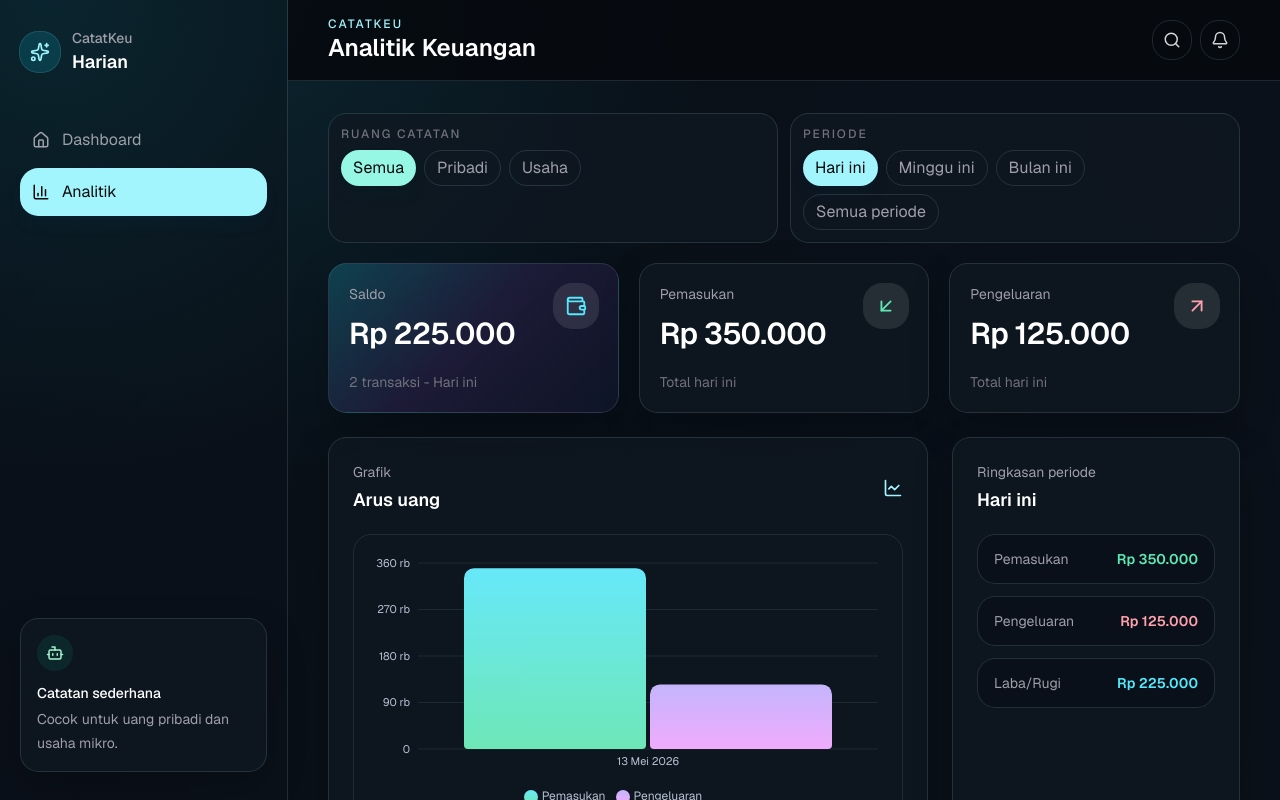
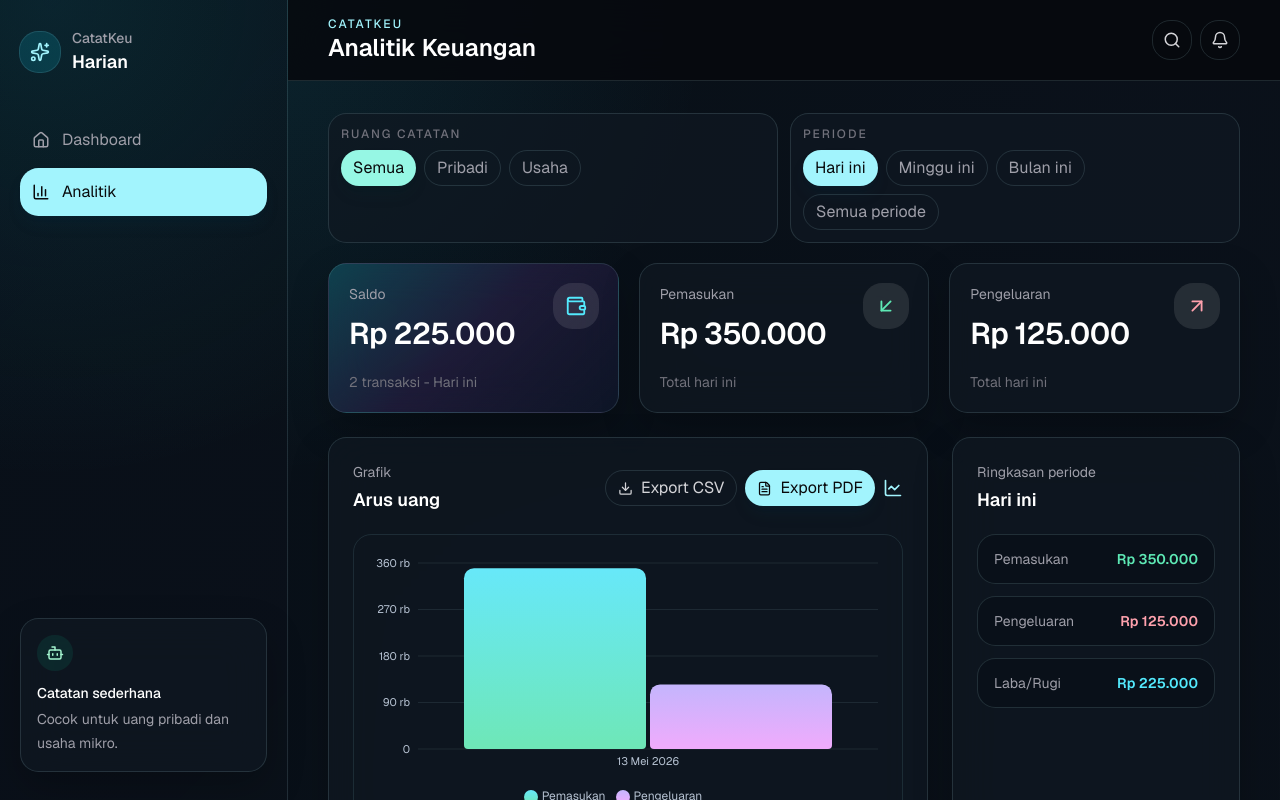
Before and after one commit to airi-drop/catatkeu, a Next.js app: page / in a window 1280 px wide. Both pictures are taken after a click on the button "Analitik". Shown: the top 800 px of the page. Built offline with nearby package versions, Linux system fonts and the light colour scheme.

Commit message:
analytics and export reports

```diff
--- a/app/page.tsx
+++ b/app/page.tsx
@@ -10,6 +10,8 @@ import {
   Bot,
   CalendarDays,
   CreditCard,
+  Download,
+  FileText,
   HomeIcon,
   LineChart as LineChartIcon,
   Menu,
@@ -150,6 +152,10 @@ function getSpaceLabel(space: TransactionSpace) {
   return space === "personal" ? "Pribadi" : "Usaha";
 }
 
+function getSpaceFilterLabel(space: SpaceFilter) {
+  return space === "all" ? "Semua" : getSpaceLabel(space);
+}
+
 function getPeriodLabel(period: PeriodFilter) {
   return (
     periodFilterOptions.find((option) => option.value === period)?.label ??
@@ -174,6 +180,19 @@ function formatDate(date: string) {
     month: "long",
     year: "numeric",
   }).format(new Date(year, month - 1, day));
+}
+
+function formatDateTime(date: Date) {
+  return new Intl.DateTimeFormat("id-ID", {
+    dateStyle: "medium",
+    timeStyle: "short",
+  }).format(date);
+}
+
+function formatReportAmount(amount: number) {
+  return new Intl.NumberFormat("id-ID", {
+    maximumFractionDigits: 0,
+  }).format(amount);
 }
 
 function getTodayDateKey() {
@@ -293,6 +312,40 @@ function compareTransactionsByRecency(
   }
 
   return second.id.localeCompare(first.id);
+}
+
+function getReportFileBase(period: PeriodFilter, space: SpaceFilter) {
+  return `catatkeu-${period}-${space}-${getTodayDateKey()}`;
+}
+
+function getTransactionTypeLabel(type: Transaction["type"]) {
+  return type === "income" ? "Pemasukan" : "Pengeluaran";
+}
+
+function getTransactionMemo(transaction: Transaction) {
+  return transaction.rawText || transaction.note;
+}
+
+function escapeCsvCell(value: string | number) {
+  const stringValue = String(value);
+
+  if (/[",\r\n]/.test(stringValue)) {
+    return `"${stringValue.replaceAll('"', '""')}"`;
+  }
+
+  return stringValue;
+}
+
+function downloadBlob(content: BlobPart, filename: string, type: string) {
+  const blob = new Blob([content], { type });
+  const url = URL.createObjectURL(blob);
+  const link = document.createElement("a");
+  link.href = url;
+  link.download = filename;
+  document.body.appendChild(link);
+  link.click();
+  link.remove();
+  URL.revokeObjectURL(url);
 }
 
 function parseAmount(rawText: string) {
@@ -948,6 +1001,180 @@ export default function Home() {
       tone: "text-rose-300",
     },
   ];
+
+  function exportCsvReport() {
+    const rows = [...filteredTransactions]
+      .sort(compareTransactionsByRecency)
+      .map((transaction) => [
+        transaction.date,
+        getTransactionTypeLabel(transaction.type),
+        transaction.category,
+        transaction.amount,
+        getSpaceLabel(transaction.space),
+        getTransactionMemo(transaction),
+      ]);
+    const csv = [
+      ["tanggal", "tipe", "kategori", "nominal", "ruang", "catatan/rawText"],
+      ...rows,
+    ]
+      .map((row) => row.map(escapeCsvCell).join(","))
+      .join("\r\n");
+
+    downloadBlob(
+      csv,
+      `${getReportFileBase(periodFilter, spaceFilter)}.csv`,
+      "text/csv;charset=utf-8",
+    );
+  }
+
+  async function exportPdfReport() {
+    const { jsPDF } = await import("jspdf");
+    const doc = new jsPDF({
+      format: "a4",
+      orientation: "landscape",
+      unit: "mm",
+    });
+    const transactionsForReport = [...filteredTransactions].sort(
+      compareTransactionsByRecency,
+    );
+    const marginX = 14;
+    const pageHeight = doc.internal.pageSize.getHeight();
+    const pageWidth = doc.internal.pageSize.getWidth();
+    const periodText = getPeriodLabel(periodFilter);
+    const spaceText = getSpaceFilterLabel(spaceFilter);
+    const columns = [
+      { key: "date", label: "Tanggal", width: 31 },
+      { key: "type", label: "Tipe", width: 30 },
+      { key: "category", label: "Kategori", width: 42 },
+      { key: "amount", label: "Nominal", width: 32 },
+      { key: "space", label: "Ruang", width: 28 },
+      { key: "memo", label: "Catatan/rawText", width: 106 },
+    ] as const;
+
+    function drawHeader() {
+      doc.setFillColor(255, 255, 255);
+      doc.rect(0, 0, pageWidth, pageHeight, "F");
+      doc.setTextColor(17, 24, 39);
+      doc.setFont("helvetica", "bold");
+      doc.setFontSize(18);
+      doc.text("Laporan Keuangan CatatKeu", marginX, 18);
+      doc.setFont("helvetica", "normal");
+      doc.setFontSize(9);
+      doc.setTextColor(82, 82, 91);
+      doc.text(`Dibuat: ${formatDateTime(new Date())}`, marginX, 25);
+    }
+
+    function drawTableHeader(y: number) {
+      let x = marginX;
+      doc.setFillColor(244, 244, 245);
+      doc.setDrawColor(212, 212, 216);
+      doc.setTextColor(39, 39, 42);
+      doc.setFont("helvetica", "bold");
+      doc.setFontSize(8);
+
+      columns.forEach((column) => {
+        doc.rect(x, y, column.width, 8, "FD");
+        doc.text(column.label, x + 2, y + 5.2);
+        x += column.width;
+      });
+
+      return y + 8;
+    }
+
+    function splitCellText(value: string, width: number) {
+      const lines = doc.splitTextToSize(value || "-", width - 4) as string[];
+
+      if (lines.length <= 3) {
+        return lines;
+      }
+
+      return [...lines.slice(0, 2), `${lines[2]}...`];
+    }
+
+    drawHeader();
+
+    doc.setDrawColor(228, 228, 231);
+    doc.setFillColor(250, 250, 250);
+    doc.roundedRect(marginX, 33, pageWidth - marginX * 2, 24, 2, 2, "FD");
+    doc.setFont("helvetica", "normal");
+    doc.setFontSize(9);
+    doc.setTextColor(82, 82, 91);
+    doc.text(`Periode: ${periodText}`, marginX + 5, 41);
+    doc.text(`Ruang catatan: ${spaceText}`, marginX + 5, 49);
+
+    [
+      ["Saldo", totals.balance],
+      ["Pemasukan", totals.income],
+      ["Pengeluaran", totals.expense],
+    ].forEach(([label, value], index) => {
+      const x = marginX + 92 + index * 53;
+      doc.setTextColor(82, 82, 91);
+      doc.setFont("helvetica", "normal");
+      doc.setFontSize(8);
+      doc.text(String(label), x, 41);
+      doc.setTextColor(17, 24, 39);
+      doc.setFont("helvetica", "bold");
+      doc.setFontSize(10);
+      doc.text(formatCurrency(Number(value)), x, 49);
+    });
+
+    let y = 68;
+    doc.setFont("helvetica", "bold");
+    doc.setFontSize(11);
+    doc.setTextColor(17, 24, 39);
+    doc.text("Transaksi", marginX, y);
+    y += 5;
+    y = drawTableHeader(y);
+
+    if (transactionsForReport.length === 0) {
+      doc.setFont("helvetica", "normal");
+      doc.setFontSize(9);
+      doc.setTextColor(113, 113, 122);
+      doc.text("Tidak ada transaksi pada filter aktif.", marginX, y + 9);
+    }
+
+    transactionsForReport.forEach((transaction) => {
+      const values = {
+        amount: formatReportAmount(transaction.amount),
+        category: transaction.category,
+        date: formatDate(transaction.date),
+        memo: getTransactionMemo(transaction),
+        space: getSpaceLabel(transaction.space),
+        type: getTransactionTypeLabel(transaction.type),
+      };
+      const cellLines = columns.map((column) =>
+        splitCellText(values[column.key], column.width),
+      );
+      const rowHeight = Math.max(
+        9,
+        Math.max(...cellLines.map((lines) => lines.length)) * 4.2 + 4,
+      );
+
+      if (y + rowHeight > pageHeight - 14) {
+        doc.addPage();
+        drawHeader();
+        y = drawTableHeader(35);
+      }
+
+      let x = marginX;
+      doc.setDrawColor(228, 228, 231);
+      doc.setFont("helvetica", "normal");
+      doc.setFontSize(8);
+      doc.setTextColor(39, 39, 42);
+
+      columns.forEach((column, index) => {
+        doc.rect(x, y, column.width, rowHeight);
+        cellLines[index].forEach((line, lineIndex) => {
+          doc.text(line, x + 2, y + 5 + lineIndex * 4.2);
+        });
+        x += column.width;
+      });
+
+      y += rowHeight;
+    });
+
+    doc.save(`${getReportFileBase(periodFilter, spaceFilter)}.pdf`);
+  }
 
   function commitTransactions(nextTransactions: Transaction[]) {
     const normalizedTransactions = nextTransactions.map((transaction) => ({
@@ -1610,14 +1837,32 @@ export default function Home() {
             {activePage === "analytics" ? (
               <>
                 <section className="rounded-lg border border-white/10 bg-white/[0.04] p-5 shadow-2xl shadow-black/20 sm:col-span-2 lg:col-span-8 lg:p-6">
-              <div className="flex items-center justify-between">
+              <div className="flex flex-col gap-3 sm:flex-row sm:items-center sm:justify-between">
                 <div>
                   <p className="text-sm text-zinc-400">Grafik</p>
                   <h3 className="mt-1 text-lg font-semibold text-white">
                     Arus uang
                   </h3>
                 </div>
-                <LineChartIcon className="text-cyan-200" size={20} />
+                <div className="flex items-center gap-2">
+                  <button
+                    className="inline-flex h-9 items-center gap-2 rounded-lg border border-white/10 px-3 text-sm font-medium text-zinc-300 transition hover:bg-white/5 hover:text-white"
+                    onClick={exportCsvReport}
+                    type="button"
+                  >
+                    <Download size={15} />
+                    Export CSV
+                  </button>
+                  <button
+                    className="inline-flex h-9 items-center gap-2 rounded-lg bg-cyan-200 px-3 text-sm font-semibold text-zinc-950 shadow-lg shadow-cyan-950/20 transition hover:bg-cyan-100"
+                    onClick={exportPdfReport}
+                    type="button"
+                  >
+                    <FileText size={15} />
+                    Export PDF
+                  </button>
+                  <LineChartIcon className="hidden text-cyan-200 sm:block" size={20} />
+                </div>
               </div>
               <div className="mt-5 h-72 rounded-lg border border-cyan-200/10 bg-[radial-gradient(circle_at_top_right,rgba(34,211,238,0.12),transparent_18rem),rgba(8,13,20,0.72)] p-4">
                 {chartData.length > 0 ? (
--- a/package.json
+++ b/package.json
@@ -9,6 +9,7 @@
     "lint": "eslint"
   },
   "dependencies": {
+    "jspdf": "^4.2.1",
     "lucide-react": "^1.14.0",
     "next": "16.2.6",
     "react": "19.2.4",
```
Also changed, not shown: 1 other file (tests, documents, lock files or other folders).
